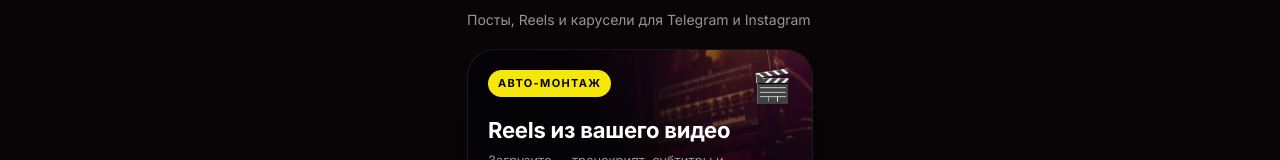
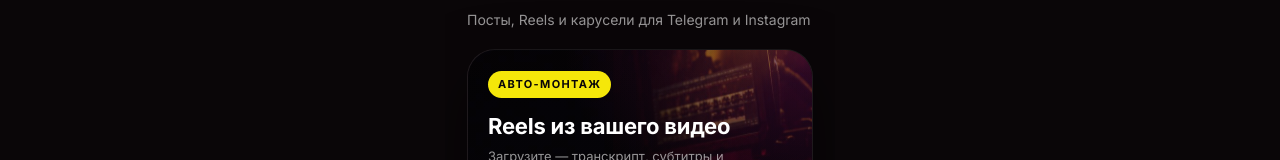
Before and after one commit to tugaynasirov77-del/Lex-ai-miniapp, a Next.js app: page / in a window 1280 px wide. Shown: the part 237-397 px from the top of the page. Built offline with nearby package versions, Linux system fonts and the light colour scheme.

Commit message:
fix(home): убрать эмодзи с правого верхнего угла слайдов
Co-Authored-By: Claude Opus 4.7 <noreply@anthropic.com>

```diff
--- a/components/HomeScreen.tsx
+++ b/components/HomeScreen.tsx
@@ -217,9 +217,10 @@ function BannerCarousel() {
           transition: dragging ? "none" : "transform 320ms cubic-bezier(0.16,1,0.3,1)",
         }}
       >
-        <div style={{ display: "flex", alignItems: "flex-start", justifyContent: "space-between", gap: 12 }}>
+        <div>
           <span
             style={{
+              display: "inline-block",
               fontSize: 11,
               fontWeight: 700,
               letterSpacing: "0.12em",
@@ -232,7 +233,6 @@ function BannerCarousel() {
           >
             {s.badge}
           </span>
-          <span style={{ fontSize: 32, lineHeight: 1, flexShrink: 0 }}>{s.icon}</span>
         </div>
 
         <div
```
